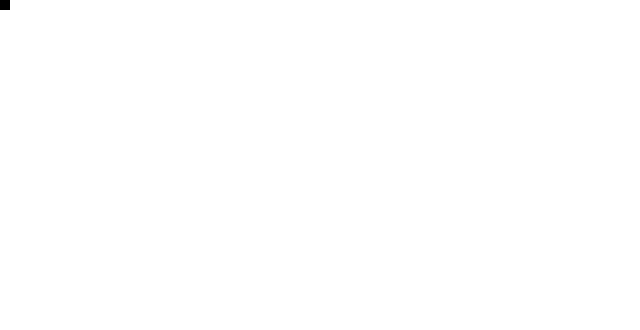
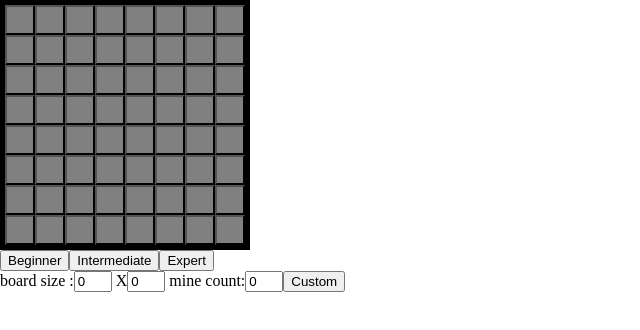
Before and after one commit to sjoleee/minesweeper, a React (Create React App) app: page / in a window 1280 px wide. Shown: the top 330 px of the page, without its empty margins (0-640 px from the left). Built offline with nearby package versions, Linux system fonts and the light colour scheme.

Commit message:
feat: :sparkles: Board size 관리하는 Control 컴포넌트 작성

```diff
--- a/src/App.tsx
+++ b/src/App.tsx
@@ -1,7 +1,13 @@
 import React from "react";
 
 import Board from "./components/Board";
+import Control from "./components/Control";
 
-const App = () => <Board />;
+const App = () => (
+  <>
+    <Board />
+    <Control />
+  </>
+);
 
 export default App;
--- a/src/components/Cell/styles.ts
+++ b/src/components/Cell/styles.ts
@@ -1,9 +1,8 @@
 import styled from "styled-components";
 
-export const Button = styled.button<{ isOpen: boolean }>`
-  font-size: 10px;
+export const Button = styled.button<{ isOpen: boolean; isBomb: boolean }>`
+  font-size: 12px;
   width: 30px;
   height: 30px;
-  border: 1px solid black;
-  background-color: ${({ isOpen }) => (isOpen ? "white" : "gray")};
+  background-color: ${({ isOpen, isBomb }) => (isOpen ? "white" : isBomb ? "red" : "gray")};
 `;
--- /dev/null
+++ b/src/components/Control/index.tsx
@@ -0,0 +1,80 @@
+import React, { useEffect, useState } from "react";
+
+import { resize, useAppDispatch } from "../../store";
+import * as S from "./styles";
+
+const Control = () => {
+  const [customCol, setCustomCol] = useState<number>(0);
+  const [customRow, setCustomRow] = useState<number>(0);
+  const [customMine, setCustomMine] = useState<number>(0);
+  const dispatch = useAppDispatch();
+
+  useEffect(() => {
+    dispatch(resize({ rowCount: 8, colCount: 8, mineCount: 10 }));
+  }, []);
+
+  return (
+    <>
+      <button
+        type="button"
+        onClick={() => {
+          dispatch(resize({ rowCount: 8, colCount: 8, mineCount: 10 }));
+        }}
+      >
+        Beginner
+      </button>
+      <button
+        type="button"
+        onClick={() => {
+          dispatch(resize({ rowCount: 16, colCount: 16, mineCount: 40 }));
+        }}
+      >
+        Intermediate
+      </button>
+      <button
+        type="button"
+        onClick={() => {
+          dispatch(resize({ rowCount: 16, colCount: 32, mineCount: 100 }));
+        }}
+      >
+        Expert
+      </button>
+      <div>
+        board size :
+        <S.Input
+          type="number"
+          value={customCol}
+          onChange={(e) => {
+            setCustomCol(Number(e.target.value));
+          }}
+        />{" "}
+        X
+        <S.Input
+          type="number"
+          value={customRow}
+          onChange={(e) => {
+            setCustomRow(Number(e.target.value));
+          }}
+        />{" "}
+        mine count:
+        <S.Input
+          type="number"
+          value={customMine}
+          onChange={(e) => {
+            setCustomMine(Number(e.target.value));
+          }}
+        />
+        <button
+          type="button"
+          onClick={() => {
+            dispatch(resize({ rowCount: customRow, colCount: customCol, mineCount: customMine }));
+          }}
+        >
+          Custom
+        </button>
+      </div>
+    </>
+  );
+};
+
+export default Control;
--- /dev/null
+++ b/src/components/Control/styles.ts
@@ -0,0 +1,5 @@
+import styled from "styled-components";
+
+export const Input = styled.input`
+  width: 30px;
+`;
```
